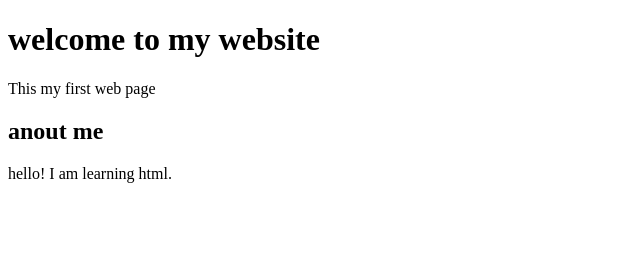
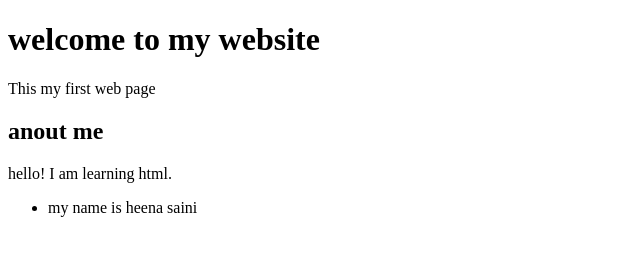
Before and after one commit to heena-saini-1/my-first-site, a plain HTML site: page index.html in a window 1280 px wide. Shown: the whole page, without its empty margins (0-640 px from the left). Drawn offline with Linux system fonts and the light colour scheme.

Commit message:
my first commit

```diff
--- a/index.html
+++ b/index.html
@@ -10,6 +10,10 @@
     <p>This my first web page</p>
     <h2>anout me</h2>
     <p>hello! I am learning html.</p>
+    <ul>
+        <li>my name is heena saini</li>
+
+    </ul>
 
 </body>
 </html>
```
